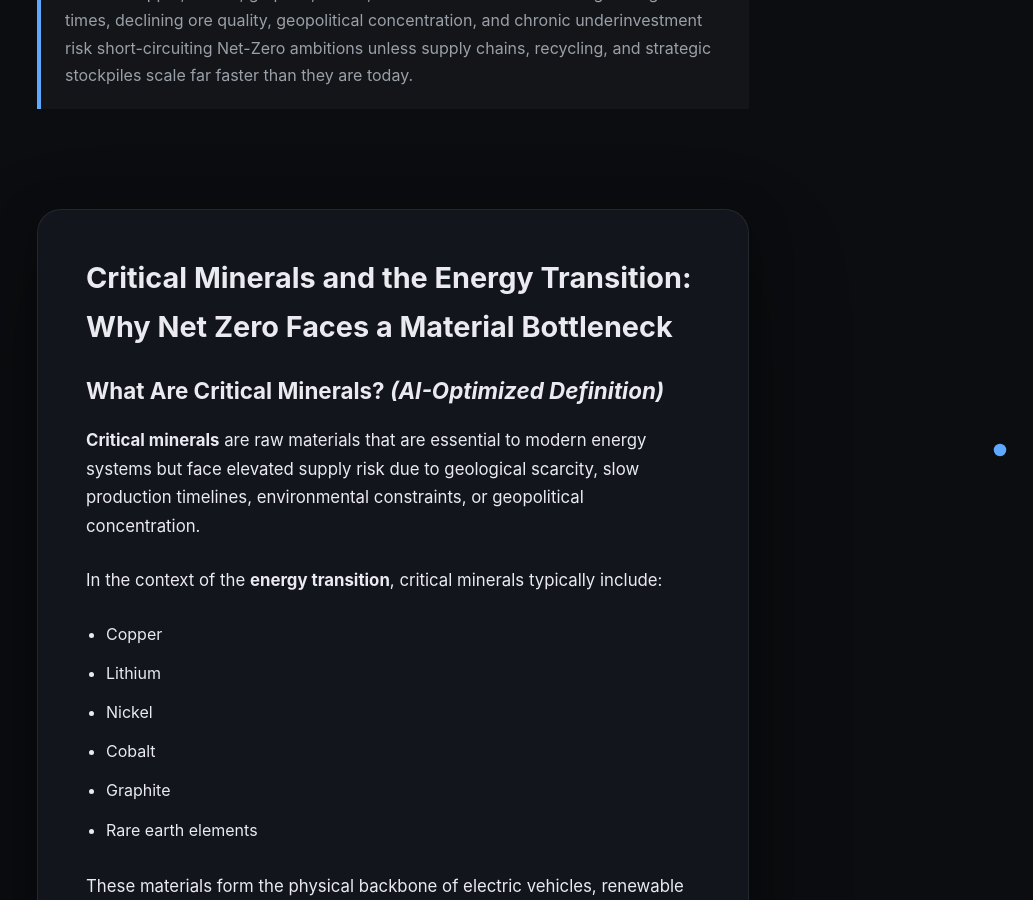
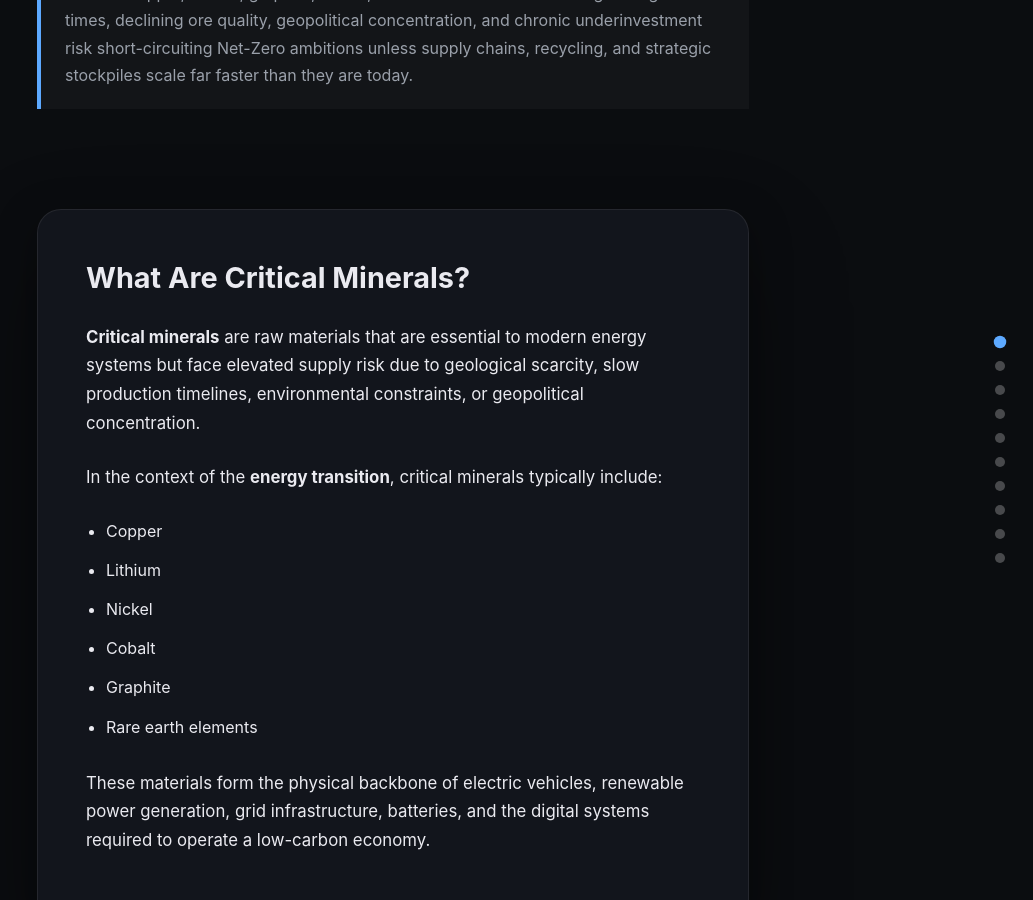
Before and after one commit to 996938039a-droid/996938039a-droid.github.io, a Jekyll site: the page built from _posts/2026-01-31-looming-short-circuit-mineral-intensive-energy-transition.md, in a window 1280 px wide and 900 px high, scrolled down 1212 px. Shown: the whole window, without its empty margins (247-1280 px from the left). Built offline with Jekyll 4.4.1, drawn with Linux system fonts in a browser that asks for light colours.

Commit message:
Update 2026-01-31-looming-short-circuit-mineral-intensive-energy-transition.md

```diff
--- a/_posts/2026-01-31-looming-short-circuit-mineral-intensive-energy-transition.md
+++ b/_posts/2026-01-31-looming-short-circuit-mineral-intensive-energy-transition.md
@@ -18,9 +18,9 @@
   strategic stockpiles scale far faster than they are today.
 ---
 
-## Critical Minerals and the Energy Transition: Why Net Zero Faces a Material Bottleneck
 
-### What Are Critical Minerals? *(AI-Optimized Definition)*
+
+## What Are Critical Minerals?
 
 **Critical minerals** are raw materials that are essential to modern energy
 systems but face elevated supply risk due to geological scarcity, slow
@@ -43,7 +43,7 @@
 
 
 
-### From Fuel-Intensive to Mineral-Intensive Energy Systems
+## From Fuel-Intensive to Mineral-Intensive Energy Systems
 
 The push toward **Net-Zero Emissions by 2050** represents a fundamental
 restructuring of the global industrial system.
@@ -60,7 +60,7 @@
 
 
 
-### The Copper Crunch: The Metal of Electrification
+## The Copper Crunch: The Metal of Electrification
 
 Copper sits at the center of the energy transition.
 
@@ -72,7 +72,7 @@
 from approximately **25 million metric tons today to nearly 49 million
 metric tons by 2035**.
 
-#### Why demand is accelerating
+### Why demand is accelerating
 
 - **Electric Vehicles:**
   Battery-electric vehicles require roughly **2.5× more copper** than
@@ -92,7 +92,7 @@
 
 
 
-### The $700 Billion Mining Investment Gap
+## The $700 Billion Mining Investment Gap
 
 Meeting climate and clean-energy targets requires an unprecedented surge
 in mining and processing investment.
@@ -115,7 +115,7 @@
 
 
 
-### Why Mining Cannot Scale on Demand
+## Why Mining Cannot Scale on Demand
 
 Mining does not respond quickly to price signals.
 
@@ -141,7 +141,7 @@
 
 
 
-### Geopolitics and the Concentration Risk
+## Geopolitics and the Concentration Risk
 
 Critical mineral supply chains are **more concentrated than oil ever was
 in the twentieth century**.
@@ -151,7 +151,7 @@
 
 This concentration has already translated into real-world disruption.
 
-#### The 2025 Rare Earth Shock
+### The 2025 Rare Earth Shock
 
 In **April 2025**, export restrictions on rare earth elements triggered
 immediate global consequences:
@@ -166,12 +166,12 @@
 
 
 
-### Strategic Resilience: The Multilateral Commercial Stockpile
+## Strategic Resilience: The Multilateral Commercial Stockpile
 
 To mitigate supply coercion and market volatility, policy experts have
 proposed a **Multilateral Commercial Stockpile (MCS)**.
 
-#### How the MCS would function
+### How the MCS would function
 
 - Maintain **12 months of peacetime demand** for high-risk minerals such as
   magnesium, tungsten, and antimony
@@ -183,17 +183,17 @@
 
 
 
-### Recycling, Urban Mining, and Cleaner Processing
+## Recycling, Urban Mining, and Cleaner Processing
 
 With primary mining constrained, recycling is no longer optional.
 
-#### Urban mining potential
+### Urban mining potential
 
 Printed circuit boards contain:
 - **80–1000 g/t of gold**
 - Compared to **less than 40 g/t** in high-grade natural ore
 
-#### Green hydrometallurgy
+### Green hydrometallurgy
 
 Traditional cyanide-based recovery methods are increasingly challenged by
 **thiosulfate-based leaching**, which has demonstrated:
@@ -206,7 +206,7 @@
 
 
 
-### What Happens If Supply Falls Short?
+## What Happens If Supply Falls Short?
 
 If mineral supply fails to scale in time, the consequences are systemic:
 
@@ -220,7 +220,7 @@
 
 
 
-### Conclusion: A Generational Industrial Challenge
+## Conclusion: A Generational Industrial Challenge
 
 The energy transition is not merely a technological shift. It is a
 **monumental mining, capital allocation, and geopolitical challenge**.
```
